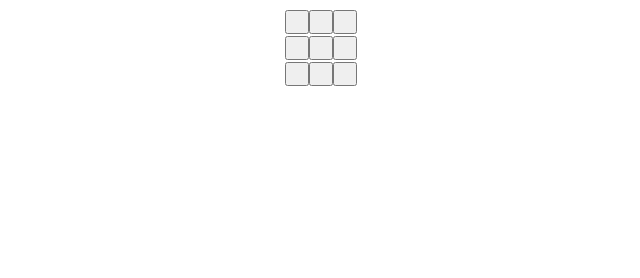
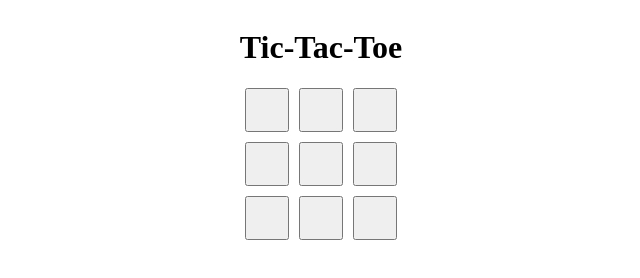
Before and after one commit to shakani/odin-tic-tac-toe, a plain HTML site: page index.html in a window 1280 px wide. Shown: the whole page, without its empty margins (319-959 px from the left). Drawn offline with Linux system fonts and the light colour scheme.

Commit message:
Grid aligned board; added more padding

```diff
--- a/index.html
+++ b/index.html
@@ -8,6 +8,7 @@
     <script src="./script.js" defer></script>
 </head>
 <body>
+    <h1>Tic-Tac-Toe</h1>
     <div class="board"></div>
 </body>
 </html>
--- a/script.js
+++ b/script.js
@@ -10,13 +10,14 @@ const Player = (marker) => { // player factory
 
 let boardContainer = document.querySelector('.board');
 for (let i = 0; i < 3; i++) {
-    let rowContainer = document.createElement('div');
-    rowContainer.classList.add('row');
+    // let rowContainer = document.createElement('div');
+    // rowContainer.classList.add('row');
     for (let j = 0; j < 3; j++) {
         let btn = document.createElement('button');
         btn.classList.add('cell');
         btn.id = `cell-${i}-${j}`;
-        rowContainer.appendChild(btn);
+        // rowContainer.appendChild(btn);
+        boardContainer.appendChild(btn);
     }
-    boardContainer.appendChild(rowContainer);
+    // boardContainer.appendChild(rowContainer);
 }
--- a/styles.css
+++ b/styles.css
@@ -1,10 +1,17 @@
 button {
-    padding: 10px 10px;
+    padding: 20px 20px;
 }
 
 body {
     display: flex;
-    flex-direction: row;
+    flex-direction: column;
     justify-content: center;
     align-items: center;
 }
+
+.board {
+    display: grid;
+    grid-template-columns: repeat(3, 1fr);
+    grid-template-rows: repeat(3, 1fr);
+    gap: 10px;
+}
```
